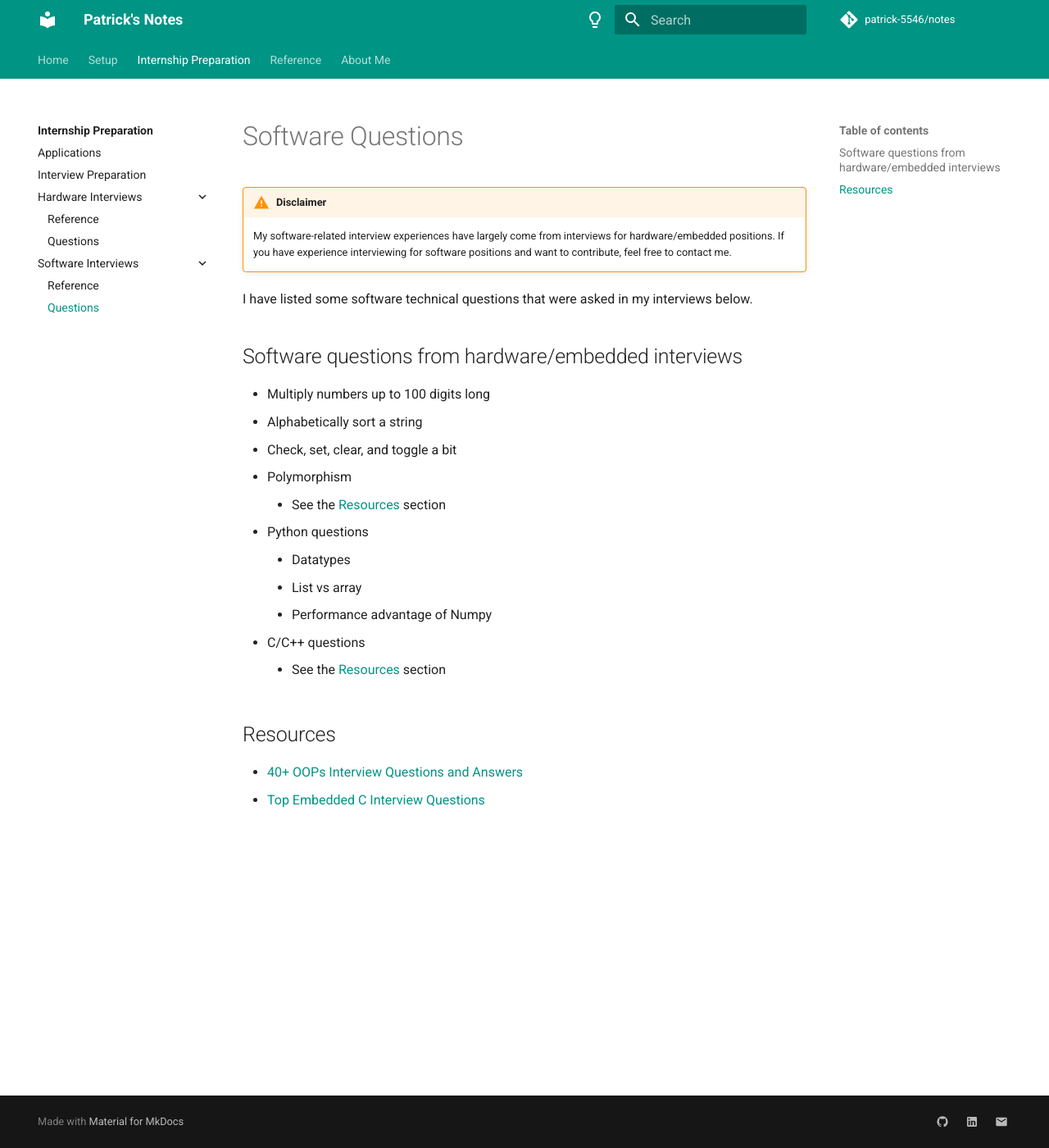
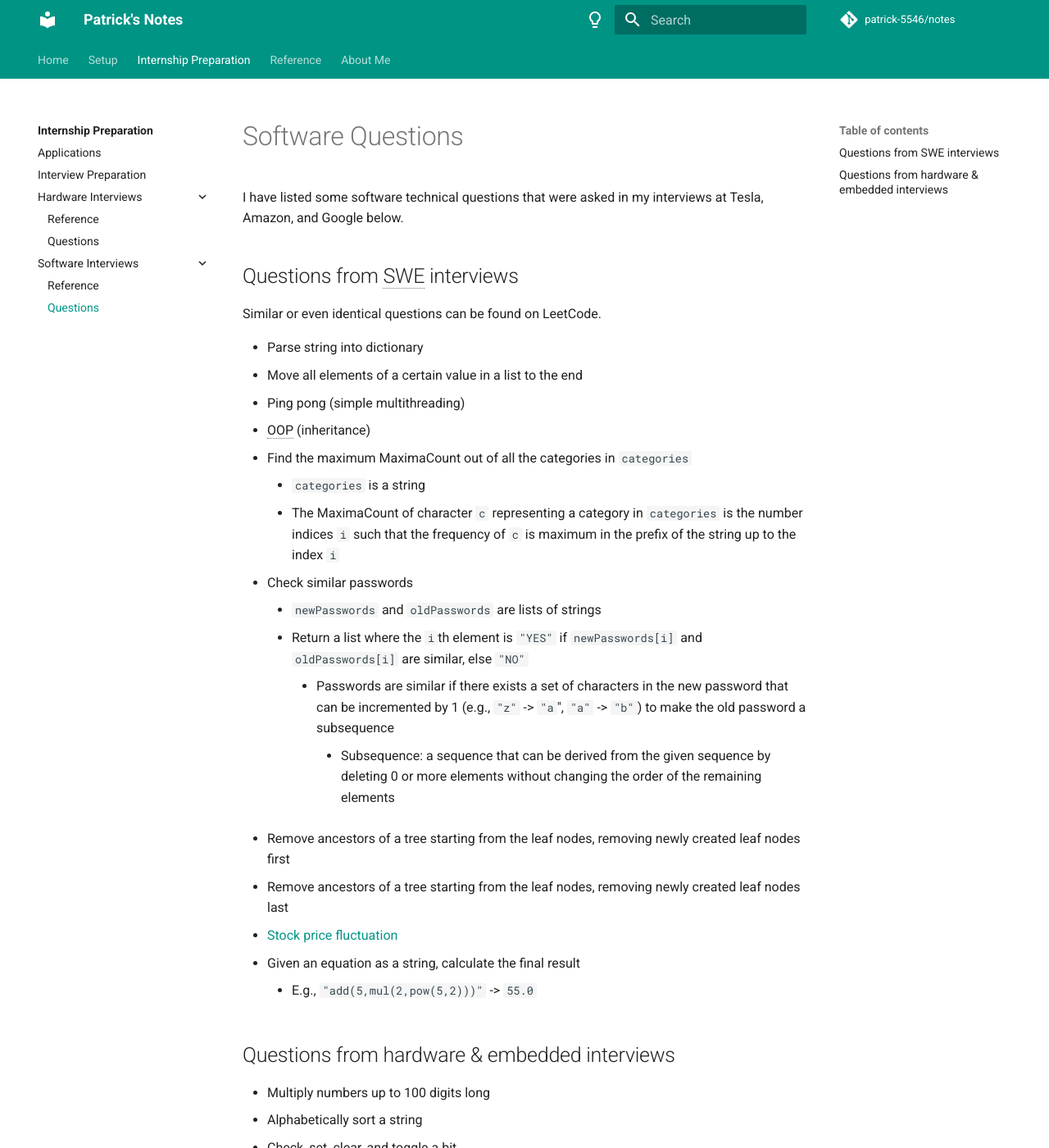
Before and after one commit to patrick-5546/notes, an MkDocs documentation site: the page built from docs/internship_prep/software/sw_questions.md, in a window 1280 px wide and 1400 px high. Shown: the whole window at 82% size. Built offline with MkDocs 1.6.1 and Material for MkDocs 9.7.7, drawn with Linux system fonts in a browser that asks for light colours; comment, search, counter and statistics services are not loaded; some of the changed text lies outside the part shown.

Commit message:
Add SWE interview questions

```diff
--- a/docs/internship_prep/software/sw_questions.md
+++ b/docs/internship_prep/software/sw_questions.md
@@ -1,26 +1,44 @@
 # Software Questions
 
-!!! warning "Disclaimer"
-    My software-related interview experiences have largely come from interviews for hardware/embedded positions.
-    If you have experience interviewing for software positions and want to contribute, feel free to contact me.
+I have listed some software technical questions that were asked in my interviews at Tesla, Amazon, and Google below.
 
-I have listed some software technical questions that were asked in my interviews below.
+## Questions from SWE interviews
 
-## Software questions from hardware/embedded interviews
+Similar or even identical questions can be found on LeetCode.
+
+- Parse string into dictionary
+- Move all elements of a certain value in a list to the end
+- Ping pong (simple multithreading)
+- OOP (inheritance)
+- Find the maximum MaximaCount out of all the categories in `categories`
+    - `categories` is a string
+    - The MaximaCount of character `c` representing a category in `categories` is the number indices `i` such that the
+      frequency of `c` is maximum in the prefix of the string up to the index `i`
+- Check similar passwords
+    - `newPasswords` and `oldPasswords` are lists of strings
+    - Return a list where the `i`th element is `"YES"` if `newPasswords[i]` and `oldPasswords[i]` are similar, else `"NO"`
+        - Passwords are similar if there exists a set of characters in the new password that can be incremented by 1
+          (e.g., `"z"` -> `"a`", `"a"` -> `"b"`) to make the old password a subsequence
+            - Subsequence: a sequence that can be derived from the given sequence by deleting 0 or more elements without
+              changing the order of the remaining elements
+- Remove ancestors of a tree starting from the leaf nodes, removing newly created leaf nodes first
+- Remove ancestors of a tree starting from the leaf nodes, removing newly created leaf nodes last
+- [Stock price fluctuation](https://leetcode.com/problems/stock-price-fluctuation/)
+- Given an equation as a string, calculate the final result
+    - E.g., `"add(5,mul(2,pow(5,2)))"` -> `55.0`
+
+## Questions from hardware & embedded interviews
 
 - Multiply numbers up to 100 digits long
 - Alphabetically sort a string
 - Check, set, clear, and toggle a bit
 - Polymorphism
-    - See the [Resources](#resources) section
+    - See [40+ OOPs Interview Questions and Answers](https://www.interviewbit.com/oops-interview-questions/)
 - Python questions
     - Datatypes
     - List vs array
     - Performance advantage of Numpy
 - C/C++ questions
-    - See the [Resources](#resources) section
+    - See [Top Embedded C Interview Questions](https://www.interviewbit.com/embedded-c-interview-questions/)
 
-## Resources
-
-- [40+ OOPs Interview Questions and Answers](https://www.interviewbit.com/oops-interview-questions/)
-- [Top Embedded C Interview Questions](https://www.interviewbit.com/embedded-c-interview-questions/)
+--8<-- "includes/abbreviations.md"
```
